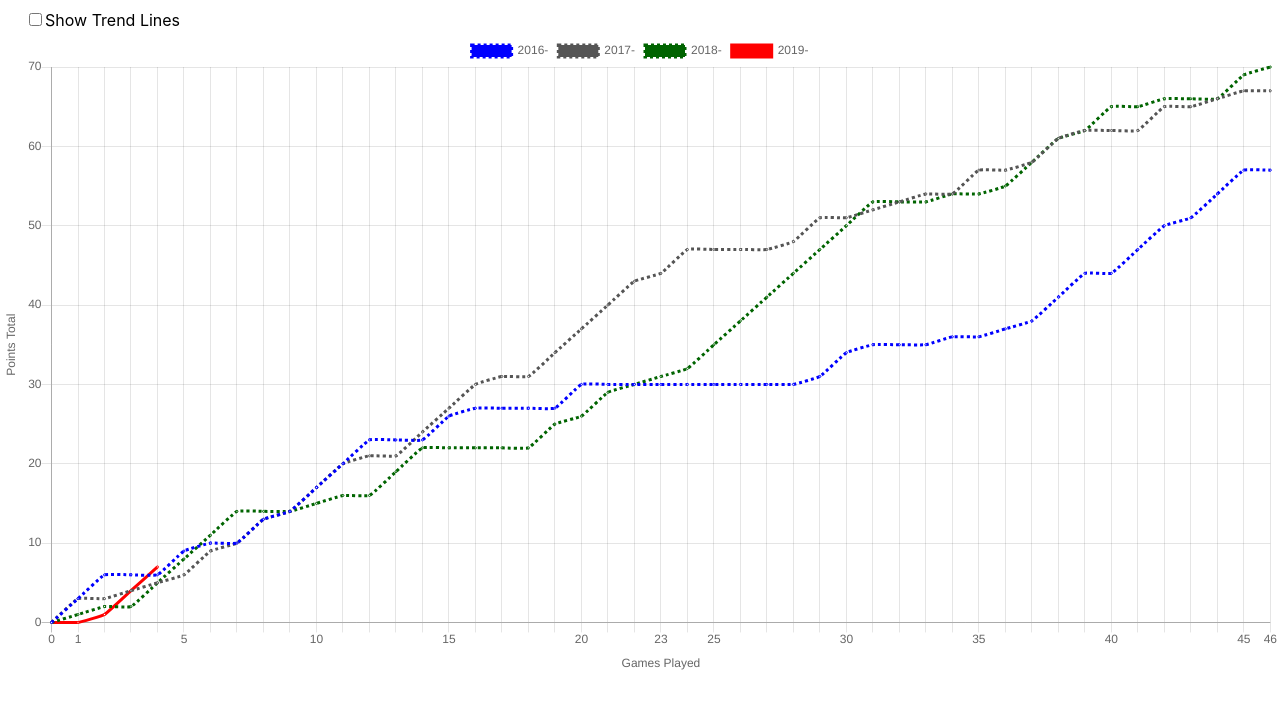
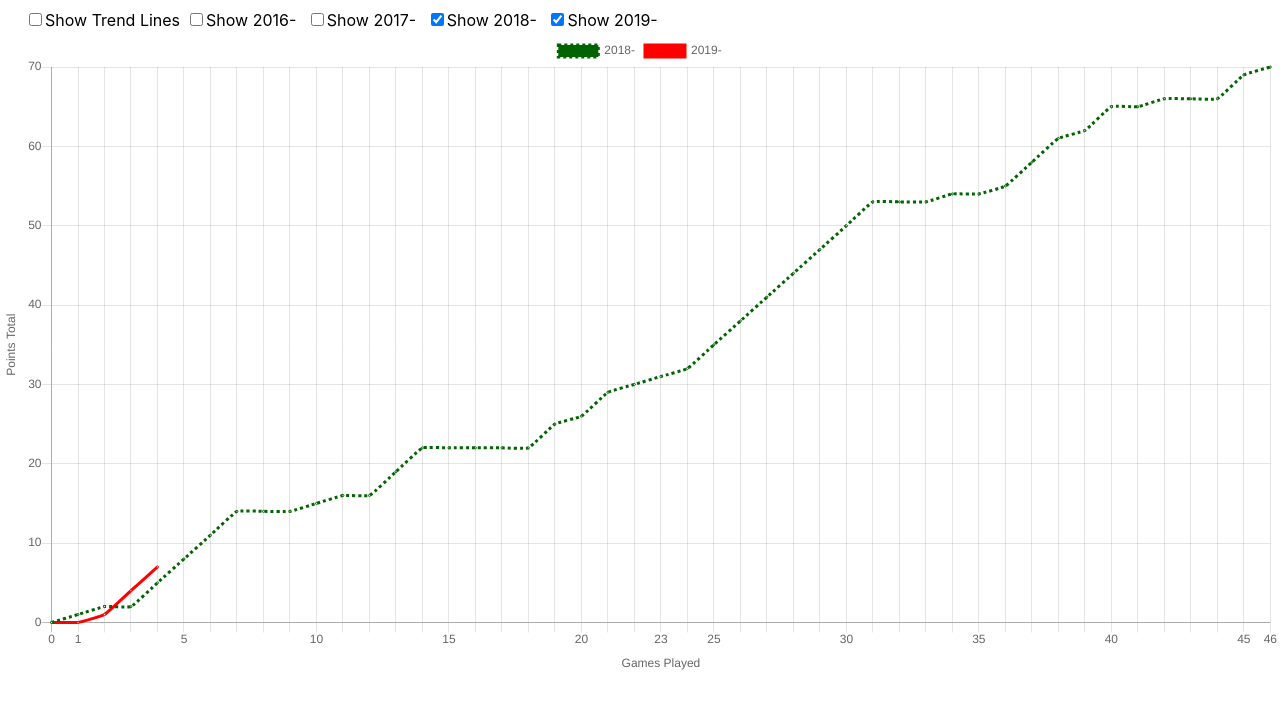
Before and after one commit to snerks/football-stats-03, a React (Create React App) app: page / in a window 1280 px wide. Shown: the top 708 px of the page. Built offline with nearby package versions, Linux system fonts and the light colour scheme.

Commit message:
Add check boxes

```diff
--- a/src/components/points-line-chart.tsx
+++ b/src/components/points-line-chart.tsx
@@ -7,18 +7,66 @@ export interface PointsLineChartProps {}
 
 export interface PointsLineChartState {
   showTrendLines: boolean;
+
+  show2016: boolean;
+  show2017: boolean;
+  show2018: boolean;
+  show2019: boolean;
 }
 
 class PointsLineChart extends React.Component<
   PointsLineChartProps,
   PointsLineChartState
 > {
-  state = { showTrendLines: false };
+  state = {
+    showTrendLines: false,
+
+    show2016: false,
+    show2017: false,
+    show2018: true,
+    show2019: true
+  };
 
   handleShowTrendLines = () => {
     this.setState(prevState => {
       const nextState = { ...prevState };
       nextState.showTrendLines = !prevState.showTrendLines;
+
+      return nextState;
+    });
+  };
+
+  handleShow2016 = () => {
+    this.setState(prevState => {
+      const nextState = { ...prevState };
+      nextState.show2016 = !prevState.show2016;
+
+      return nextState;
+    });
+  };
+
+  handleShow2017 = () => {
+    this.setState(prevState => {
+      const nextState = { ...prevState };
+      nextState.show2017 = !prevState.show2017;
+
+      return nextState;
+    });
+  };
+
+  handleShow2018 = () => {
+    this.setState(prevState => {
+      const nextState = { ...prevState };
+      nextState.show2018 = !prevState.show2018;
+
+      return nextState;
+    });
+  };
+
+  handleShow2019 = () => {
+    this.setState(prevState => {
+      const nextState = { ...prevState };
+      nextState.show2019 = !prevState.show2019;
 
       return nextState;
     });
@@ -286,94 +334,90 @@ class PointsLineChart extends React.Component<
       labels: labels,
 
       datasets: [
-        {
-          label: "2016-",
-          fill: false,
-          lineTension: 0.1,
-
-          backgroundColor: aliceBlueLegendFillColour,
-          borderColor: aliceBlueLineColour,
-
-          borderCapStyle: "butt",
-          borderDash: [3, 3],
-          borderDashOffset: 0.0,
-          borderJoinStyle: "miter",
-          pointBorderColor: aliceBlueLineColour,
-          pointBackgroundColor: "#fff",
-          pointBorderWidth: 1,
-          pointHoverRadius: 5,
-          pointHoverBackgroundColor: aliceBlueLineColour,
-          pointHoverBorderColor: greyLineColour,
-          pointHoverBorderWidth: 2,
-          pointRadius: 1,
-          pointHitRadius: 10,
-          data: pointsRunning2016
-        },
-        {
-          label: "2017-",
-          fill: false,
-          lineTension: 0.1,
-
-          backgroundColor: purpleLegendFillColour,
-          borderColor: purpleLineColour,
-
-          borderCapStyle: "butt",
-          borderDash: [3, 3],
-          borderDashOffset: 0.0,
-          borderJoinStyle: "miter",
-          pointBorderColor: purpleLineColour,
-          pointBackgroundColor: "#fff",
-          pointBorderWidth: 1,
-          pointHoverRadius: 5,
-          pointHoverBackgroundColor: purpleLineColour,
-          pointHoverBorderColor: greyLineColour,
-          pointHoverBorderWidth: 2,
-          pointRadius: 1,
-          pointHitRadius: 10,
-          data: pointsRunning2017
-        },
-        {
-          label: "2018-",
-          fill: false,
-          lineTension: 0.1,
-          backgroundColor: slateBlueLegendFillColour,
-          borderColor: slateBlueLineColour,
-          borderCapStyle: "butt",
-          borderDash: [3, 3],
-          borderDashOffset: 0.0,
-          borderJoinStyle: "miter",
-          pointBorderColor: slateBlueLineColour,
-          pointBackgroundColor: "#fff",
-          pointBorderWidth: 1,
-          pointHoverRadius: 5,
-          pointHoverBackgroundColor: slateBlueLineColour,
-          pointHoverBorderColor: greyLineColour,
-          pointHoverBorderWidth: 2,
-          pointRadius: 1,
-          pointHitRadius: 10,
-          data: pointsRunning2018
-        },
-        {
-          label: "2019-",
-          fill: false,
-          lineTension: 0.1,
-          backgroundColor: redLegendFillColour,
-          borderColor: redLineColour,
-          borderCapStyle: "butt",
-          borderDash: [],
-          borderDashOffset: 0.0,
-          borderJoinStyle: "miter",
-          pointBorderColor: redLineColour,
-          pointBackgroundColor: "#fff",
-          pointBorderWidth: 1,
-          pointHoverRadius: 5,
-          pointHoverBackgroundColor: redLineColour,
-          pointHoverBorderColor: greyLineColour,
-          pointHoverBorderWidth: 2,
-          pointRadius: 1,
-          pointHitRadius: 10,
-          data: pointsRunning2019
-        }
+        // {
+        //   label: "2016-",
+        //   fill: false,
+        //   lineTension: 0.1,
+        //   backgroundColor: aliceBlueLegendFillColour,
+        //   borderColor: aliceBlueLineColour,
+        //   borderCapStyle: "butt",
+        //   borderDash: [3, 3],
+        //   borderDashOffset: 0.0,
+        //   borderJoinStyle: "miter",
+        //   pointBorderColor: aliceBlueLineColour,
+        //   pointBackgroundColor: "#fff",
+        //   pointBorderWidth: 1,
+        //   pointHoverRadius: 5,
+        //   pointHoverBackgroundColor: aliceBlueLineColour,
+        //   pointHoverBorderColor: greyLineColour,
+        //   pointHoverBorderWidth: 2,
+        //   pointRadius: 1,
+        //   pointHitRadius: 10,
+        //   data: pointsRunning2016
+        // },
+        // {
+        //   label: "2017-",
+        //   fill: false,
+        //   lineTension: 0.1,
+        //   backgroundColor: purpleLegendFillColour,
+        //   borderColor: purpleLineColour,
+        //   borderCapStyle: "butt",
+        //   borderDash: [3, 3],
+        //   borderDashOffset: 0.0,
+        //   borderJoinStyle: "miter",
+        //   pointBorderColor: purpleLineColour,
+        //   pointBackgroundColor: "#fff",
+        //   pointBorderWidth: 1,
+        //   pointHoverRadius: 5,
+        //   pointHoverBackgroundColor: purpleLineColour,
+        //   pointHoverBorderColor: greyLineColour,
+        //   pointHoverBorderWidth: 2,
+        //   pointRadius: 1,
+        //   pointHitRadius: 10,
+        //   data: pointsRunning2017
+        // },
+        // {
+        //   label: "2018-",
+        //   fill: false,
+        //   lineTension: 0.1,
+        //   backgroundColor: slateBlueLegendFillColour,
+        //   borderColor: slateBlueLineColour,
+        //   borderCapStyle: "butt",
+        //   borderDash: [3, 3],
+        //   borderDashOffset: 0.0,
+        //   borderJoinStyle: "miter",
+        //   pointBorderColor: slateBlueLineColour,
+        //   pointBackgroundColor: "#fff",
+        //   pointBorderWidth: 1,
+        //   pointHoverRadius: 5,
+        //   pointHoverBackgroundColor: slateBlueLineColour,
+        //   pointHoverBorderColor: greyLineColour,
+        //   pointHoverBorderWidth: 2,
+        //   pointRadius: 1,
+        //   pointHitRadius: 10,
+        //   data: pointsRunning2018
+        // },
+        // {
+        //   label: "2019-",
+        //   fill: false,
+        //   lineTension: 0.1,
+        //   backgroundColor: redLegendFillColour,
+        //   borderColor: redLineColour,
+        //   borderCapStyle: "butt",
+        //   borderDash: [],
+        //   borderDashOffset: 0.0,
+        //   borderJoinStyle: "miter",
+        //   pointBorderColor: redLineColour,
+        //   pointBackgroundColor: "#fff",
+        //   pointBorderWidth: 1,
+        //   pointHoverRadius: 5,
+        //   pointHoverBackgroundColor: redLineColour,
+        //   pointHoverBorderColor: greyLineColour,
+        //   pointHoverBorderWidth: 2,
+        //   pointRadius: 1,
+        //   pointHitRadius: 10,
+        //   data: pointsRunning2019
+        // }
         // ,
         // {
         //   label: "2018",
@@ -399,6 +443,114 @@ class PointsLineChart extends React.Component<
         // }
       ]
     };
+
+    if (this.state.show2016) {
+      if (chartData.datasets) {
+        chartData.datasets.push({
+          label: "2016-",
+          fill: false,
+          lineTension: 0.1,
+
+          backgroundColor: aliceBlueLegendFillColour,
+          borderColor: aliceBlueLineColour,
+
+          borderCapStyle: "butt",
+          borderDash: [3, 3],
+          borderDashOffset: 0.0,
+          borderJoinStyle: "miter",
+          pointBorderColor: aliceBlueLineColour,
+          pointBackgroundColor: "#fff",
+          pointBorderWidth: 1,
+          pointHoverRadius: 5,
+          pointHoverBackgroundColor: aliceBlueLineColour,
+          pointHoverBorderColor: greyLineColour,
+          pointHoverBorderWidth: 2,
+          pointRadius: 1,
+          pointHitRadius: 10,
+          data: pointsRunning2016
+        });
+      }
+    }
+
+    if (this.state.show2017) {
+      if (chartData.datasets) {
+        chartData.datasets.push({
+          label: "2017-",
+          fill: false,
+          lineTension: 0.1,
+
+          backgroundColor: purpleLegendFillColour,
+          borderColor: purpleLineColour,
+
+          borderCapStyle: "butt",
+          borderDash: [3, 3],
+          borderDashOffset: 0.0,
+          borderJoinStyle: "miter",
+          pointBorderColor: purpleLineColour,
+          pointBackgroundColor: "#fff",
+          pointBorderWidth: 1,
+          pointHoverRadius: 5,
+          pointHoverBackgroundColor: purpleLineColour,
+          pointHoverBorderColor: greyLineColour,
+          pointHoverBorderWidth: 2,
+          pointRadius: 1,
+          pointHitRadius: 10,
+          data: pointsRunning2017
+        });
+      }
+    }
+
+    if (this.state.show2018) {
+      if (chartData.datasets) {
+        chartData.datasets.push({
+          label: "2018-",
+          fill: false,
+          lineTension: 0.1,
+          backgroundColor: slateBlueLegendFillColour,
+          borderColor: slateBlueLineColour,
+          borderCapStyle: "butt",
+          borderDash: [3, 3],
+          borderDashOffset: 0.0,
+          borderJoinStyle: "miter",
+          pointBorderColor: slateBlueLineColour,
+          pointBackgroundColor: "#fff",
+          pointBorderWidth: 1,
+          pointHoverRadius: 5,
+          pointHoverBackgroundColor: slateBlueLineColour,
+          pointHoverBorderColor: greyLineColour,
+          pointHoverBorderWidth: 2,
+          pointRadius: 1,
+          pointHitRadius: 10,
+          data: pointsRunning2018
+        });
+      }
+    }
+
+    if (this.state.show2019) {
+      if (chartData.datasets) {
+        chartData.datasets.push({
+          label: "2019-",
+          fill: false,
+          lineTension: 0.1,
+          backgroundColor: redLegendFillColour,
+          borderColor: redLineColour,
+          borderCapStyle: "butt",
+          borderDash: [],
+          borderDashOffset: 0.0,
+          borderJoinStyle: "miter",
+          pointBorderColor: redLineColour,
+          pointBackgroundColor: "#fff",
+          pointBorderWidth: 1,
+          pointHoverRadius: 5,
+          pointHoverBackgroundColor: redLineColour,
+          pointHoverBorderColor: greyLineColour,
+          pointHoverBorderWidth: 2,
+          pointRadius: 1,
+          pointHitRadius: 10,
+          data: pointsRunning2019
+        });
+      }
+    }
 
     if (this.state.showTrendLines) {
       const playoffFormValues: number[] = [];
@@ -510,7 +662,52 @@ class PointsLineChart extends React.Component<
           <label className="custom-control-label" htmlFor="customCheck1">
             Show Trend Lines
           </label>
+          <input
+            type="checkbox"
+            className="custom-control-input"
+            id="show2016Checkbox"
+            onChange={() => this.handleShow2016()}
+            style={{ marginLeft: "10px" }}
+            checked={this.state.show2016}
+          />
+          <label className="custom-control-label" htmlFor="show2016Checkbox">
+            Show 2016-
+          </label>{" "}
+          <input
+            type="checkbox"
+            className="custom-control-input"
+            id="show2017Checkbox"
+            onChange={() => this.handleShow2017()}
+            style={{ marginLeft: "10px" }}
+            checked={this.state.show2017}
+          />
+          <label className="custom-control-label" htmlFor="show2017Checkbox">
+            Show 2017-
+          </label>{" "}
+          <input
+            type="checkbox"
+            className="custom-control-input"
+            id="show2018Checkbox"
+            onChange={() => this.handleShow2018()}
+            style={{ marginLeft: "10px" }}
+            checked={this.state.show2018}
+          />
+          <label className="custom-control-label" htmlFor="show2018Checkbox">
+            Show 2018-
+          </label>{" "}
+          <input
+            type="checkbox"
+            className="custom-control-input"
+            id="show2019Checkbox"
+            onChange={() => this.handleShow2019()}
+            style={{ marginLeft: "10px" }}
+            checked={this.state.show2019}
+          />
+          <label className="custom-control-label" htmlFor="show2019Checkbox">
+            Show 2019-
+          </label>{" "}
         </div>
+
         <Line
           data={chartData}
           options={chartOptions}
```
